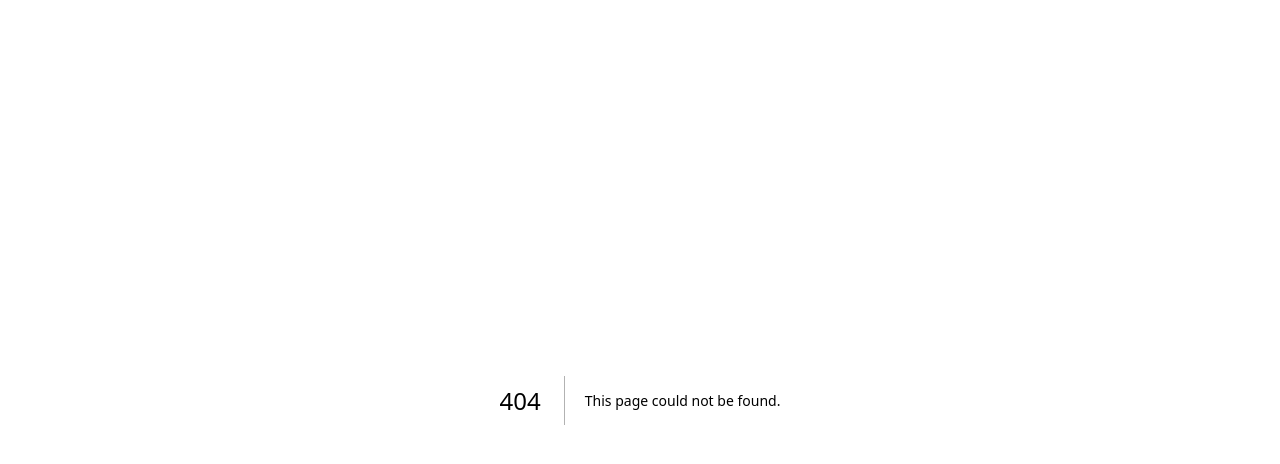
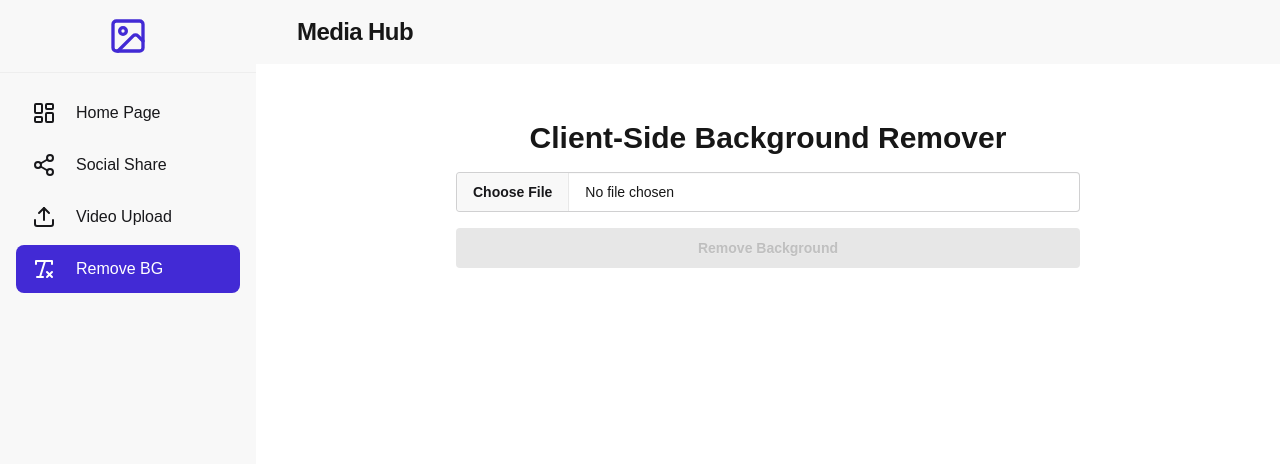
Before and after one commit to Raja6284/optimedia-saas, a Next.js app: page /remove-bg in a window 1280 px wide. Before the commit this address had no page. Shown: the top 464 px of the page. Built offline with nearby package versions, Linux system fonts and the light colour scheme; no server answers.

Commit message:
client side background remover

```diff
--- a/app/(app)/layout.tsx
+++ b/app/(app)/layout.tsx
@@ -13,6 +13,7 @@ import {
   Share2Icon,
   UploadIcon,
   ImageIcon,
+  RemoveFormatting,
 } from "lucide-react";
 
 
@@ -20,6 +21,7 @@ const sidebarItems = [
   { href: "/home", icon: LayoutDashboardIcon, label: "Home Page" },
   { href: "/social-share", icon: Share2Icon, label: "Social Share" },
   { href: "/video-upload", icon: UploadIcon, label: "Video Upload" },
+  { href: "/remove-bg", icon: RemoveFormatting, label: "Remove BG" },
 ];
 
 export default function AppLayout({
--- /dev/null
+++ b/app/(app)/remove-bg/page.tsx
@@ -0,0 +1,90 @@
+"use client";
+
+import React, { useEffect, useState } from "react";
+import type { Config } from "@imgly/background-removal";
+
+// Define the function type
+type RemoveBgFn = (input: Blob, config?: Config) => Promise<Blob>;
+
+export default function BgRemovalPage() {
+  const [removeBg, setRemoveBg] = useState<RemoveBgFn | null>(null);
+  const [file, setFile] = useState<File | null>(null);
+  const [outputUrl, setOutputUrl] = useState<string | null>(null);
+  const [isProcessing, setIsProcessing] = useState(false);
+  const [error, setError] = useState<string | null>(null);
+
+  // Dynamically import in browser only
+  useEffect(() => {
+    import("@imgly/background-removal").then((mod) => {
+      mod.preload?.({
+        model: "isnet", // ✅ best model
+        device: "gpu",
+      });
+
+      setRemoveBg(() => mod.removeBackground as RemoveBgFn);
+    });
+  }, []);
+
+  const handleChange = (e: React.ChangeEvent<HTMLInputElement>) => {
+    setError(null);
+    setOutputUrl(null);
+    setFile(e.target.files?.[0] || null);
+  };
+
+  const handleRemove = async () => {
+    if (!file || !removeBg) return;
+
+    setIsProcessing(true);
+    setError(null);
+
+    try {
+      const blob = new Blob([await file.arrayBuffer()], { type: file.type });
+
+      const resultBlob = await removeBg(blob, {
+        model: "isnet", // ✅ valid type-safe value
+        device: "gpu",
+      });
+
+      const url = URL.createObjectURL(resultBlob);
+      setOutputUrl(url);
+    } catch (err) {
+      console.error(err);
+      setError("Background removal failed.");
+    } finally {
+      setIsProcessing(false);
+    }
+  };
+
+  return (
+    <div className="container mx-auto max-w-2xl p-6 space-y-4">
+      <h1 className="text-3xl font-bold text-center">Client-Side Background Remover</h1>
+
+      <input
+        type="file"
+        accept="image/*"
+        onChange={handleChange}
+        className="file-input file-input-bordered w-full"
+      />
+
+      <button
+        className="btn btn-primary w-full"
+        disabled={!file || isProcessing}
+        onClick={handleRemove}
+      >
+        {isProcessing ? "Processing..." : "Remove Background"}
+      </button>
+
+      {error && <p className="text-red-500">{error}</p>}
+
+      {outputUrl && (
+        <div className="text-center space-y-4">
+          {/*eslint-disable-next-line @next/next/no-img-element*/}
+          <img src={outputUrl} alt="Background removed" className="mx-auto rounded shadow" />
+          <a href={outputUrl} download="no_bg.png" className="btn btn-secondary">
+            Download Image
+          </a>
+        </div>
+      )}
+    </div>
+  );
+}
--- a/package.json
+++ b/package.json
@@ -11,6 +11,7 @@
   },
   "dependencies": {
     "@clerk/nextjs": "^6.23.0",
+    "@imgly/background-removal": "^1.6.0",
     "@prisma/client": "^6.10.1",
     "@tailwindcss/postcss": "^4.1.11",
     "axios": "^1.10.0",
@@ -20,6 +21,7 @@
     "lucide-react": "^0.523.0",
     "next": "15.3.4",
     "next-cloudinary": "^6.16.0",
+    "onnxruntime-web": "^1.21.0-dev.20250206-d981b153d3",
     "react": "^19.0.0",
     "react-dom": "^19.0.0"
   },
```
Also changed, not shown: 1 other file (tests, documents, lock files or other folders).
